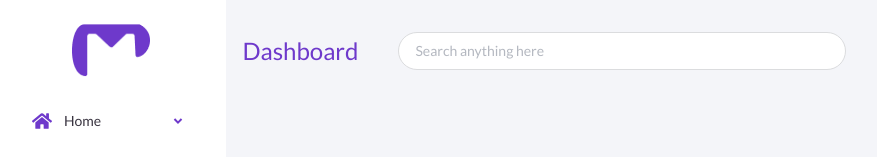
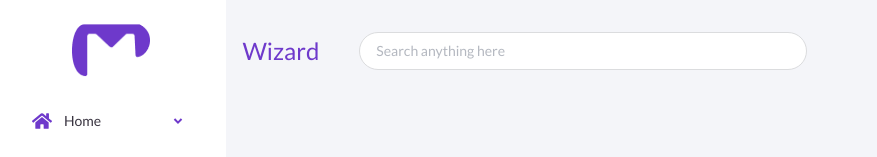
Before and after one commit to Favics-T/Admin-Dashboard, a React (Vite) app: page /application/wizard in a window 1280 px wide. Shown: the top 157 px of the page, without its empty margins (4-881 px from the left). Built offline with nearby package versions, Linux system fonts and the light colour scheme.

Commit message:
subheader naming done

```diff
--- a/src/App.jsx
+++ b/src/App.jsx
@@ -51,11 +51,11 @@ const App = () => {
         <Route element={<MainLayout />}>
           <Route path="/home" element={<Dashboard />} />
           <Route path='/home/analytics' element={<Analytics />} />
-          <Route path='/pages/profileoverview' element={<ProfileOverview />} />
-          <Route path='/pages/teams' element={<Teams />}/>
-          <Route path='/pages/allprojects' element={<AllProjects />}/>
-          <Route path='/users/report' element={<Report />}/>
-          <Route path='users/newuser' element={<NewUser />}/>
+          <Route path='/pages/profile/profileoverview' element={<ProfileOverview />} />
+          <Route path='/pages/profile/teams' element={<Teams />}/>
+          <Route path='/pages/profile/allprojects' element={<AllProjects />}/>
+          <Route path='/pages/users/report' element={<Report />}/>
+          <Route path='/pages/users/newuser' element={<NewUser />}/>
           <Route path='/pages/account/setting' element={<Setting />}/>
           <Route path='/pages/account/billing' element={<Billing />} />
           <Route path='/pages/account/invoice' element={<Invoice />} />
--- a/src/components/NavBar.jsx
+++ b/src/components/NavBar.jsx
@@ -5,14 +5,38 @@ import { SideBarContext } from "../Context/SideBarContext";
 
 const routeTitleMap = {
   '/home': 'Dashboard',
+  '/home/analytics': 'Analytics',
   '/dashboard': 'Dashboard',
-  '/notifications': 'Notifications',
-  '/analytics': 'Analytics',
-  '/Authentication': 'Authentication',
-  '/E-commerce': 'E-Commerce',
-  '/pages/profileoverview': 'Profile/Profile Overview',
-  '/users/newuser': 'User/New User',
-  '/users/report': "User/Report"
+  '/pages/profile/teams': 'Profile/Team',
+  '/pages/profile/profileoverview': 'Profile/Profile Overview',
+   '/pages/profile/allprojects': 'Profile/All Projects',
+    '/pages/users/newuser': 'User/New User',
+  '/pages/users/report': "User/Report",
+  '/pages/account/setting':"Account/Setting",
+  '/pages/account/billing':"Account/Billing",
+   '/pages/account/invoice':"Account/Invoice",
+    '/pages/account/security':"Account/Security",
+    "/pages/projects/general":"Projects/General",
+     "/pages/projects/timeline":"Projects/Timeline",
+      "/pages/projects/newproject":"Projects/New Project",
+      "/pages/pricingpage":"Pricing Page",
+      "/pages/charts":"Charts",
+      "/pages/notification":"Notifications",
+      "/pages/pricingpage":"Pricing Page",
+       "/pages/chats":"Chats",
+        "/application/kanban":"Kanban",
+    "/application/wizard":"Wizard",
+    "/application/datatables":"Data Tables",
+    "/application/calendar":"Calendar",
+
+  '/e-commerce/overview/orders/orderdetail': 'Order Details',
+  '/e-commerce/overview/orders/orderlist':"Order List",
+
+
+  "/e-commerce/overview/products/newproduct":"New Product",
+  "/e-commerce/overview/products/editproduct":'Edit Product'
+
+
 };
 
 const NavBar = () => {
--- a/src/data/pages.js
+++ b/src/data/pages.js
@@ -26,23 +26,23 @@ export const sidebarList = [
         children: [
           {
             title: "Profile Overview",
-             path: "/pages/profileoverview"
+             path: "/pages/profile/profileoverview"
            },
           {
             title: "Teams",
-             path: "/pages/teams"
+             path: "/pages/profile/teams"
           },
           {
             title: "All Projects",
-            path: "/pages/allprojects"
+            path: "/pages/profile/allprojects"
            },
         ],
       },
       {
         title: "Users",
         children: [
-          { title: "Reports", path: "/users/report" },
-          { title: "New User", path: "users/newuser" },
+          { title: "Reports", path: "/pages/users/report" },
+          { title: "New User", path: "/pages/users/newuser" },
         ],
       },
       {
@@ -72,10 +72,10 @@ export const sidebarList = [
     title: "Applications",
     icon: FaChevronUp,
     children: [
-      { title: "Kanban", path: "application/kanban" },
-      { title: "Wizard", path: "application/wizard" },
-      { title: "Data Tables", path: "application/datatables" },
-      { title: "Calendar", path: "application/calendar" },
+      { title: "Kanban", path: "/application/kanban" },
+      { title: "Wizard", path: "/application/wizard" },
+      { title: "Data Tables", path: "/application/datatables" },
+      { title: "Calendar", path: "/application/calendar" },
     ],
   },
   {
```
